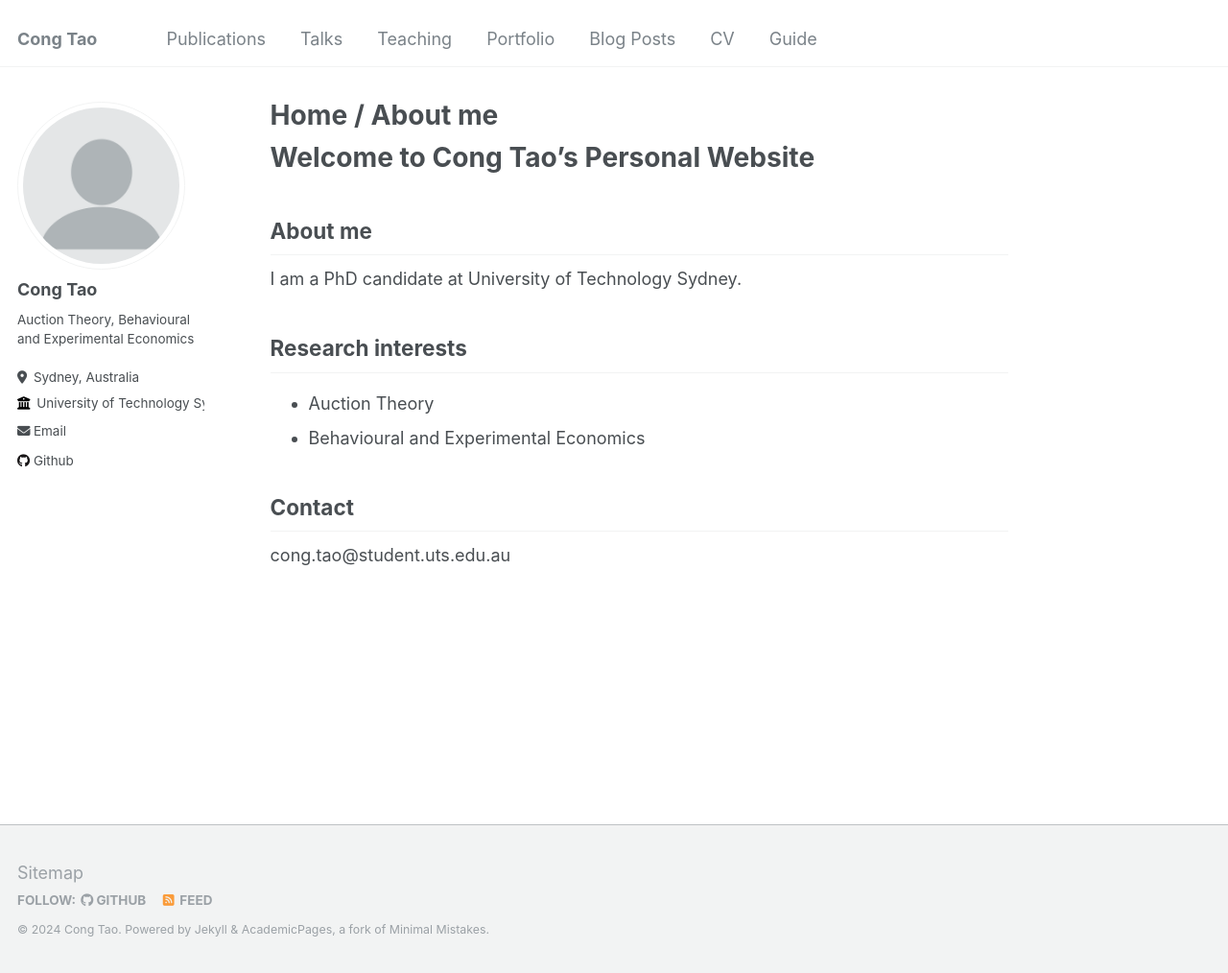
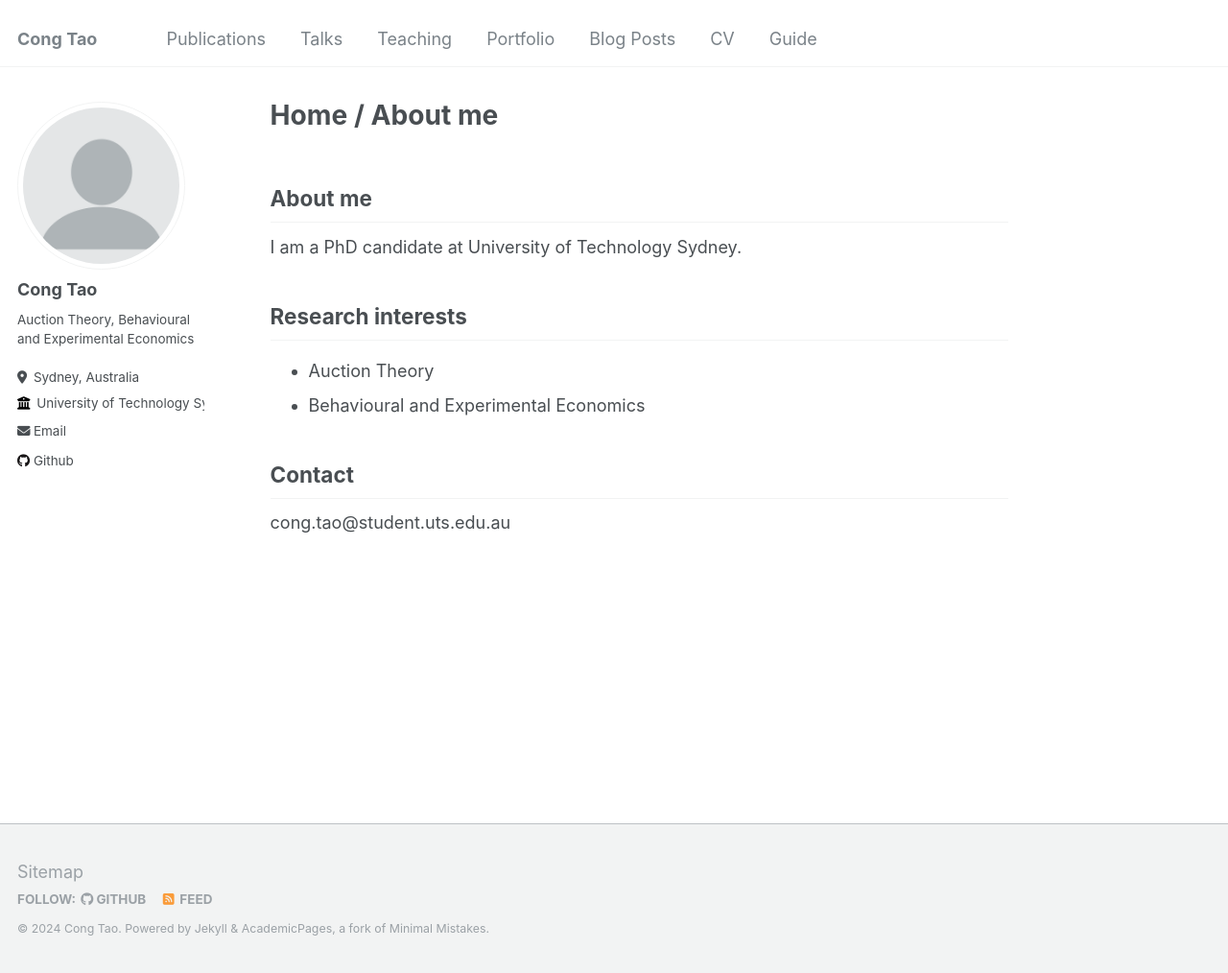
Before and after one commit to Misaka-19090/Misaka-19090.github.io, a Jekyll site: the page built from _pages/about.md, in a window 1280 px wide and 1014 px high. Shown: the whole window at 96% size. Built offline with Jekyll 4.4.1, drawn with Linux system fonts in a browser that asks for light colours.

Commit message:
Update about.md

```diff
--- a/_pages/about.md
+++ b/_pages/about.md
@@ -6,8 +6,6 @@ redirect_from:
   - /about/
   - /about.html
 ---
-
-# Welcome to Cong Tao's Personal Website
 
 ## About me
 
```
